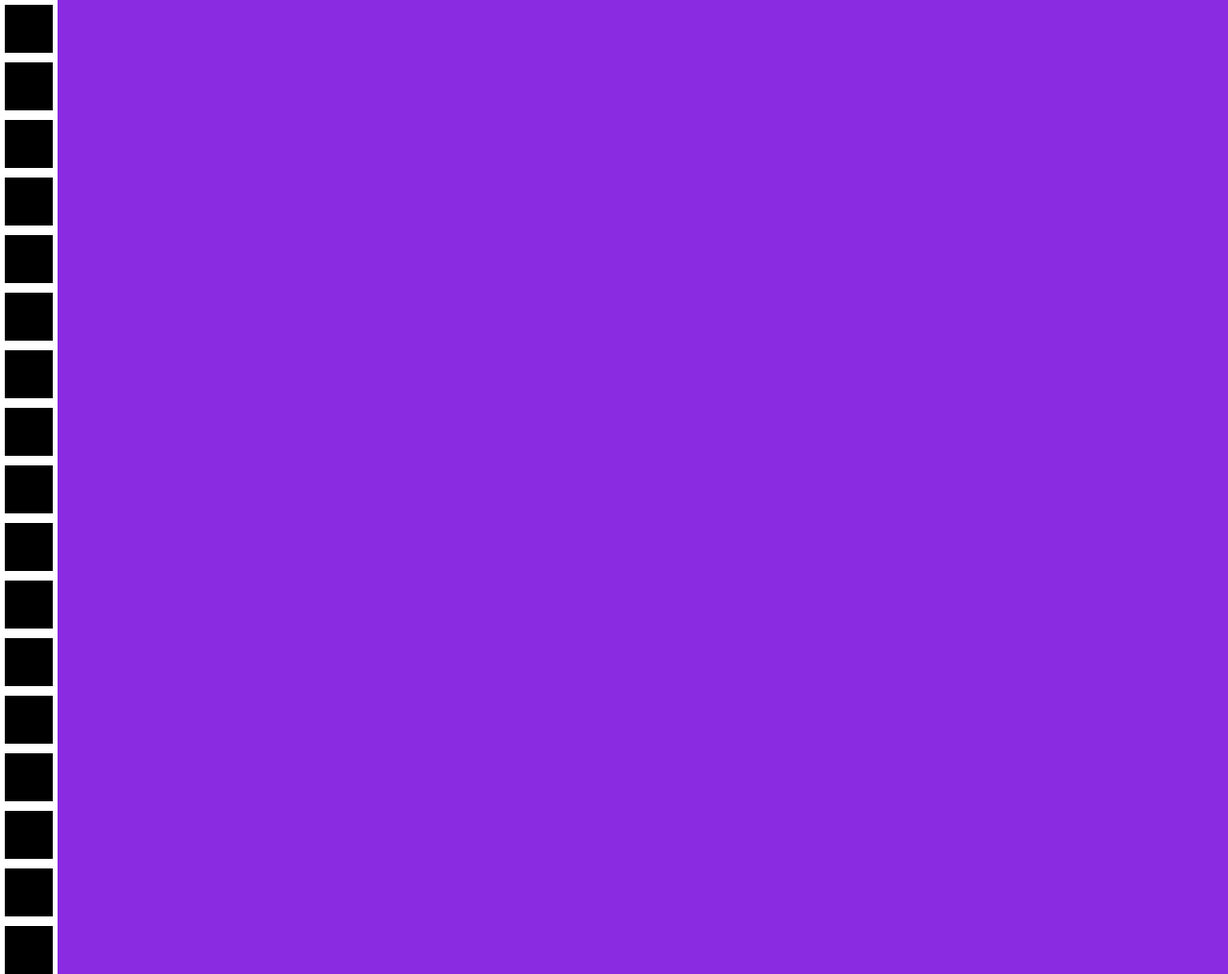
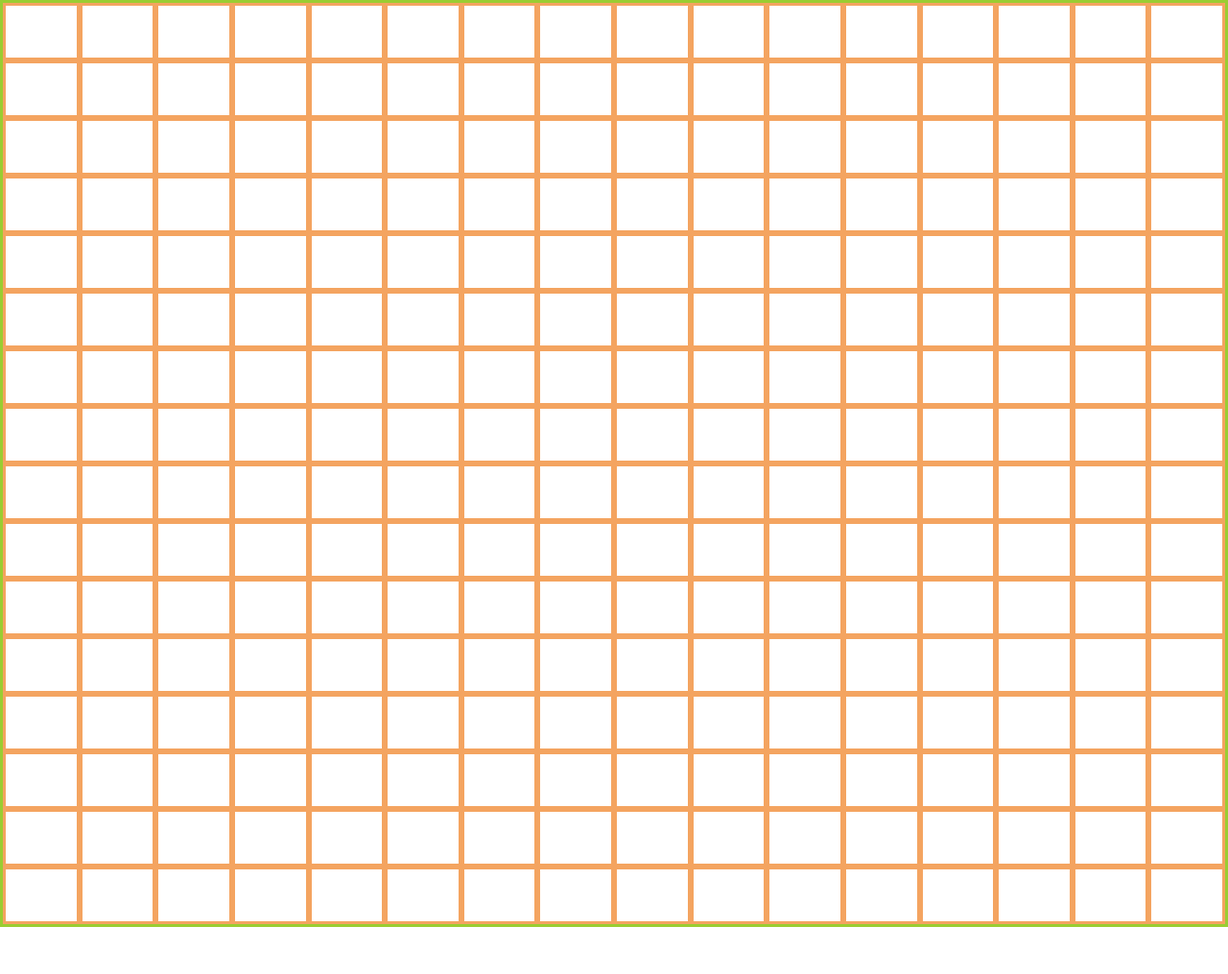
Before and after one commit to chengl1113/Etch-a-Sketch, a plain HTML site: page index.html in a window 1280 px wide. Shown: the top 1015 px of the page at 96% size. After the commit the page ends 966 px from the top, so only its background shows below. Drawn offline with Linux system fonts and the light colour scheme.

Commit message:
create grid layout

```diff
--- a/script.js
+++ b/script.js
@@ -8,3 +8,12 @@ for (let i = 0; i < rows; i++){
         container.appendChild(content);
     }
 }
+
+const squares = document.querySelectorAll('.square');
+squares.forEach((square) => {
+    square.addEventListener("mouseover", hover(square));
+});
+
+function hover(square){
+    square.style.background = 'blue;'
+}
--- a/style.css
+++ b/style.css
@@ -1,17 +1,25 @@
+* {
+    margin: 0px;
+    padding: 0;
+    border: 0;
+}
+
 body{
-    margin: 0px;
+    min-height: 100vh;
 }
 
 #container{
-    background-color: blueviolet;
+    background-color: white;
     min-width: 960px;
     min-height: 960px;
+    display: grid;
+    border: 3px solid yellowgreen;
+    grid-template-columns: 1fr 1fr 1fr 1fr 1fr 1fr 1fr 1fr 1fr 1fr 1fr 1fr 1fr 1fr 1fr 1fr;
+    grid-template-rows: 1fr 1fr 1fr 1fr 1fr 1fr 1fr 1fr 1fr 1fr 1fr 1fr 1fr 1fr 1fr 1fr;
 
 }
 
 .square{
-    background-color: black;
-    width: 50px;
-    height: 50px;
-    border: 5px solid white;
+    background-color: white;
+    border: 3px solid sandybrown;
 }
```
